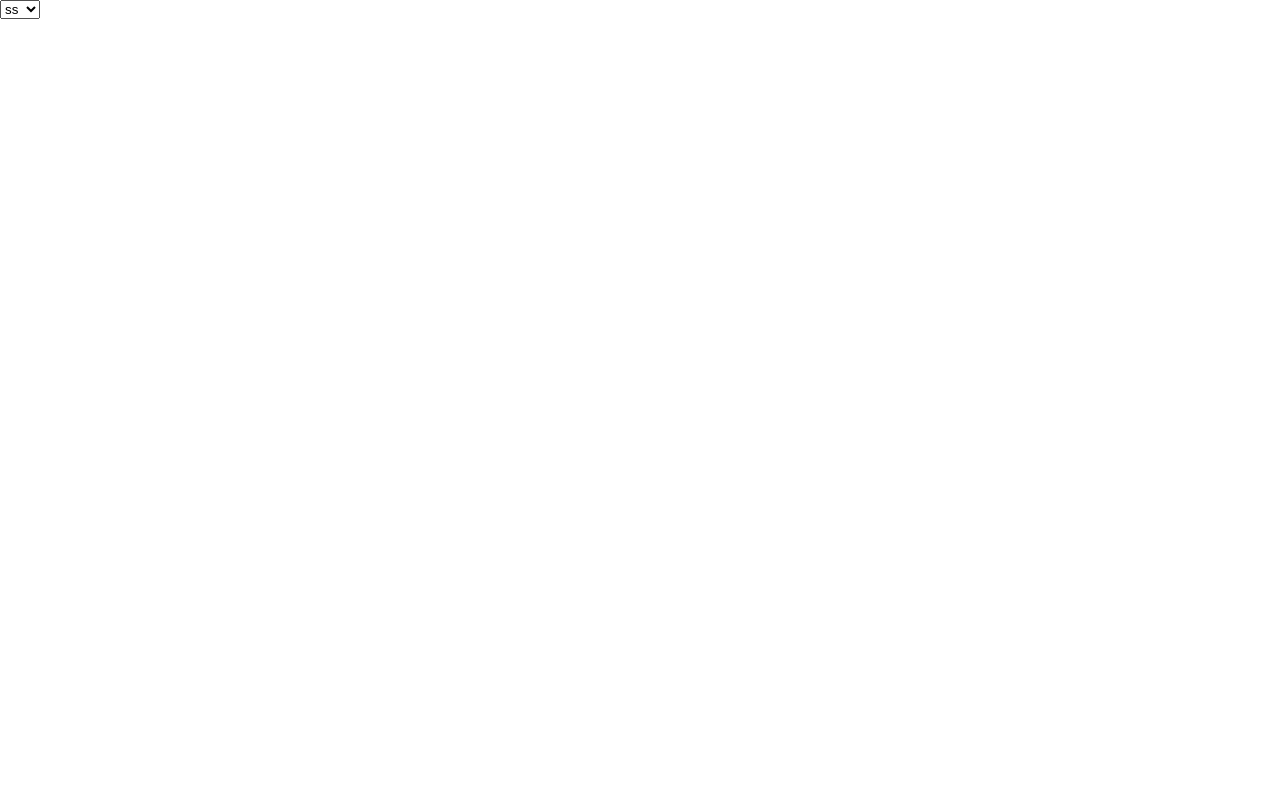
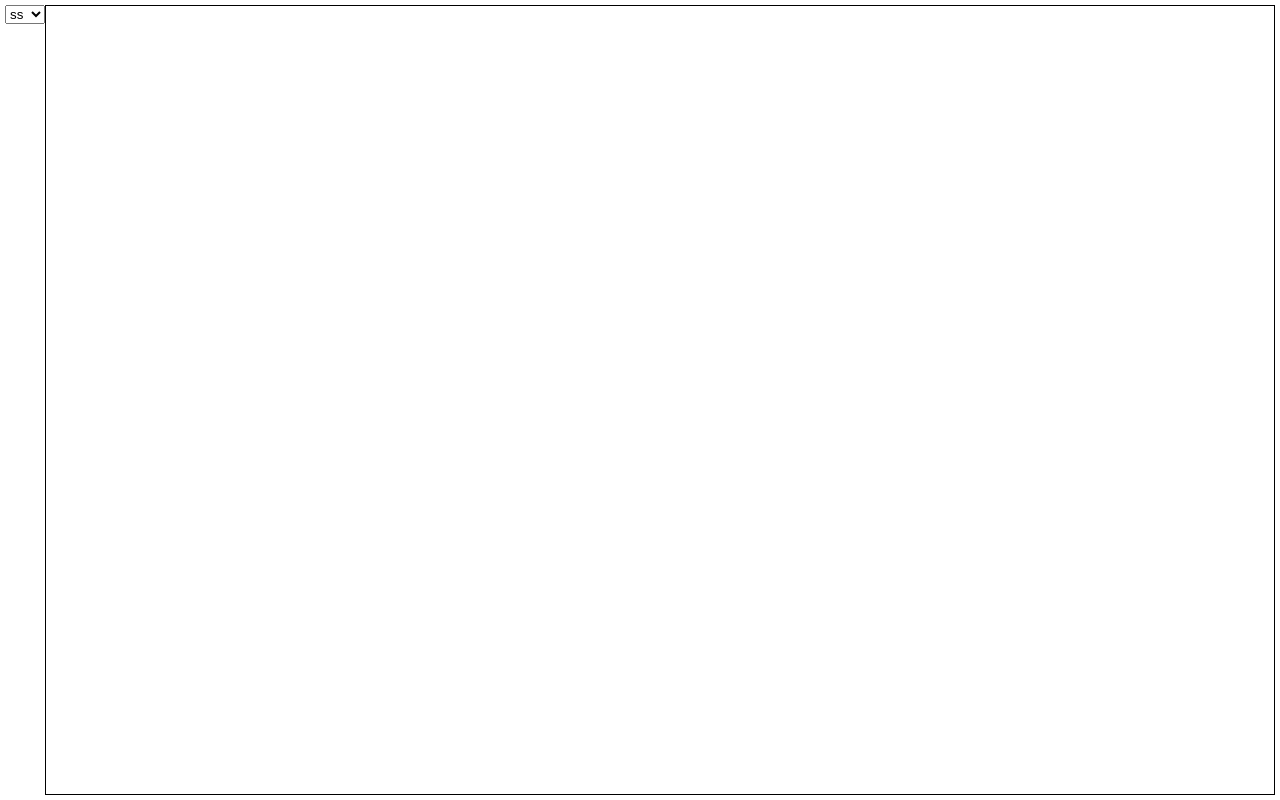
Before and after one commit to xiaobin3031/x-core-front, a React (Vite) app: page / in a window 1280 px wide. Built offline with nearby package versions, Linux system fonts and the light colour scheme.

Commit message:
页面统一调整

```diff
--- a/index.html
+++ b/index.html
@@ -13,8 +13,8 @@
 
   function resize() {
     const $root = document.getElementById('root');
-    const height = `${window.innerHeight}px`
-    const width = `${window.innerWidth}px`
+    const height = `${window.innerHeight - 10}px`
+    const width = `${window.innerWidth - 10}px`
     $root.style.height = height
     $root.style.width = width
   }
--- a/src/index.css
+++ b/src/index.css
@@ -1,21 +1,54 @@
 body {
     display: block;
-    margin: 0;
+    margin: 5px;
 }
 
 .navs {
     height: 100%;
     overflow-y: scroll;
-    width: 200px;
+    display: flex;
 
     &::-webkit-scrollbar {
         display: none;
     }
 
-    & ul {
-        width: 100%;
-        max-height: 100%;
-        list-style: none;
+    & > .nav-container {
+        flex-grow: 1;
+
+        & > ul {
+            margin: 0;
+            padding-top: 50px;
+            width: 100%;
+            box-sizing: border-box;
+            height: 100%;
+            list-style: none;
+            border: 1px solid black;
+
+            display: flex;
+            align-items: center;
+            justify-content: center;
+
+            & > li {
+                cursor: pointer;
+                border: 1px solid black;
+                width: 100px;
+                height: 100px;
+                border-radius: 50%;
+
+                display: flex;
+                align-items: center;
+                justify-content: center;
+
+                &:not(:first-child) {
+                    margin-left: 30px;
+                }
+
+                /*渐变背景色*/
+                &:hover {
+                    background: linear-gradient(to right, #ffffff, #627cfb) center center no-repeat;
+                }
+            }
+        }
     }
 }
 
--- a/src/main.jsx
+++ b/src/main.jsx
@@ -43,7 +43,7 @@ function Navs() {
   }
 
   function changeMode(e) {
-    const modeId = e.target.value;
+    const modeId = +e.target.value;
     setMode(modeId);
     setNavItem(navList.find(a => a.modeId === modeId)?.component)
   }
@@ -51,28 +51,33 @@ function Navs() {
   return (
     <>
       <div className='navs'>
-        <div>
+        <div className='nav-mode'>
           {/*  导航  */}
           <select onChange={changeMode}>
             {
               modes.map(mode => {
-                return <option value={mode.id}>{mode.name}</option>
+                return <option key={`nav-mode-${mode.id}`} value={mode.id}>{mode.name}</option>
               })
             }
           </select>
         </div>
-        <div>
+        <div className='nav-container'>
           <ul>
             {
-              navList.filter(nav => !nav.modeId || nav.modeId.indexOf(mode) > -1).map(nav => {
-                return <li onClick={() => clickNav(nav)}>{nav.name}</li>
+              navList.filter(nav => !nav.modeId || nav.modeId.indexOf(mode) > -1).map((nav,index) => {
+                return <li key={`nav-item-${nav.modeId}-${index}`} onClick={() => clickNav(nav)}><span>{nav.name}</span></li>
               })
             }
           </ul>
         </div>
       </div>
       <div className='container'>
-        {!!navItem && navItem}
+        <div className='container-tools'>
+
+        </div>
+        <div className='container-context'>
+          {!!navItem && navItem}
+        </div>
       </div>
     </>
   )
```
